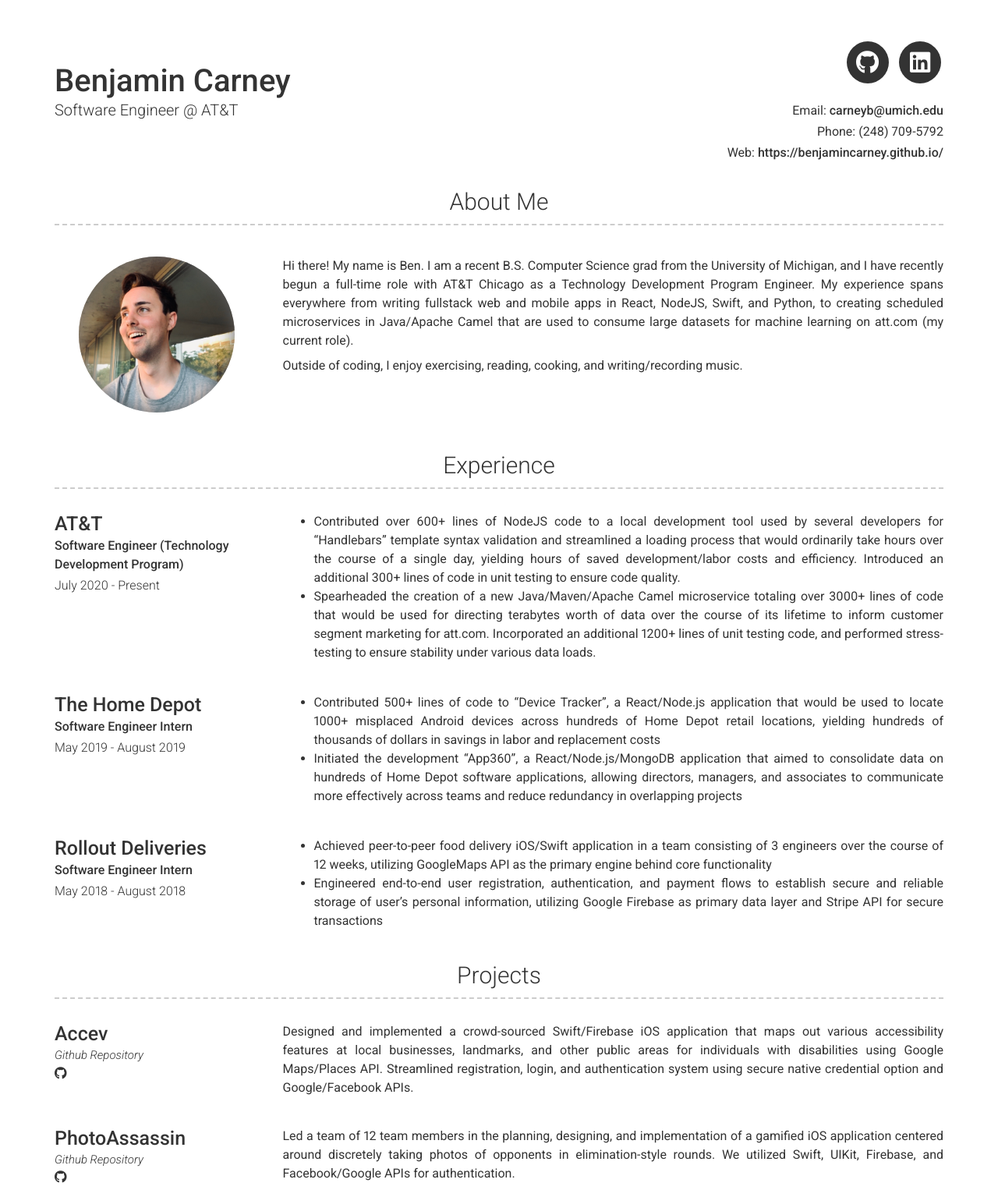
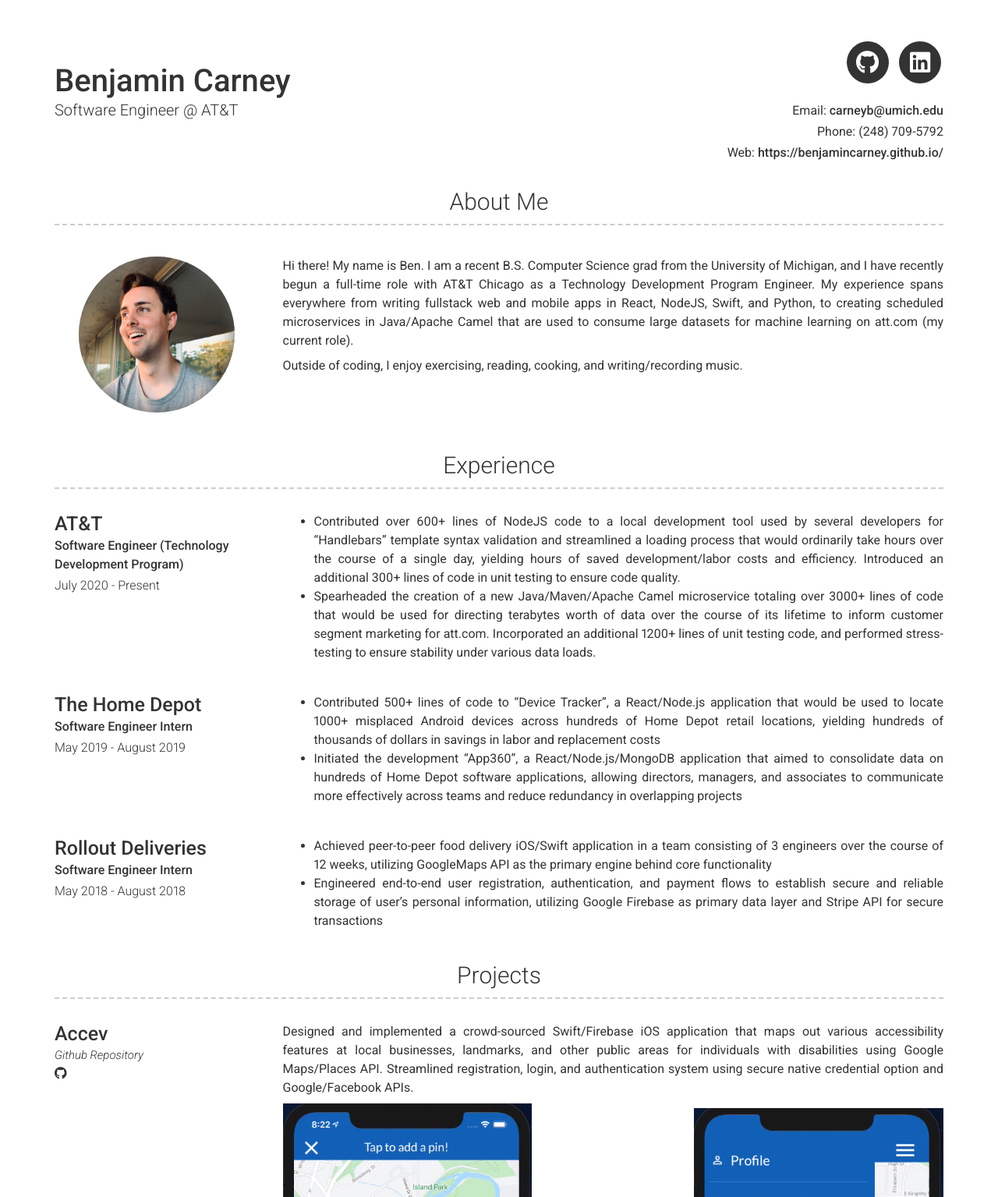
Before and after one commit to benjamincarney/benjamincarney.github.io, a Jekyll site: the page built from index.md, in a window 1280 px wide. Shown: the top 1535 px of the page at 78% size. Built offline with Jekyll 4.4.1, drawn with Linux system fonts in a browser that asks for light colours; nearby versions of some CDN libraries; grey boxes are pictures that could not be loaded.

Commit message:
Added Accev images

```diff
--- a/_config.yml
+++ b/_config.yml
@@ -121,6 +121,10 @@ content:
           Designed and implemented a crowd-sourced Swift/Firebase iOS application that maps out various accessibility features at local businesses,
           landmarks, and other public areas for individuals with disabilities using Google Maps/Places API. Streamlined registration, login, and
           authentication system using secure native credential option and Google/Facebook APIs.
+
+          ![AccevMap](/images/Accev.png)
+          ![AccevMenu](/images/Accev2.png)
+          ![AccevPin](/images/Accev3.png)
       - layout: left
         title: PhotoAssassin
         link: https://github.com/michiganhackers/photo-assassin-ios-app
@@ -146,7 +150,7 @@ content:
           the flow of water through my personal tomato and pepper garden. Written in C++.
 
           ![GarduinoCircuit](/images/Garduino.png)
-          ![GarduinoBox](/mages/Garduino2.JPG)
+          ![GarduinoBox](/images/Garduino2.JPG)
           ![GarduinoGarden](/images/Garduino3.JPG)
 
   - title: Education
```
Also changed, not shown: images/Accev.png (added), images/Accev2.png (added), images/Accev3.png (added).
